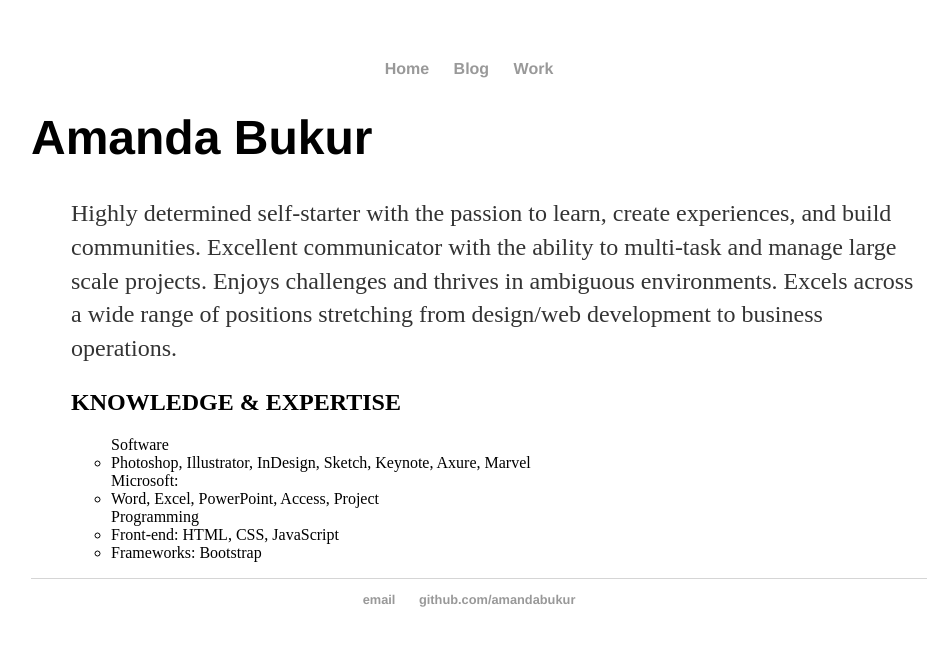
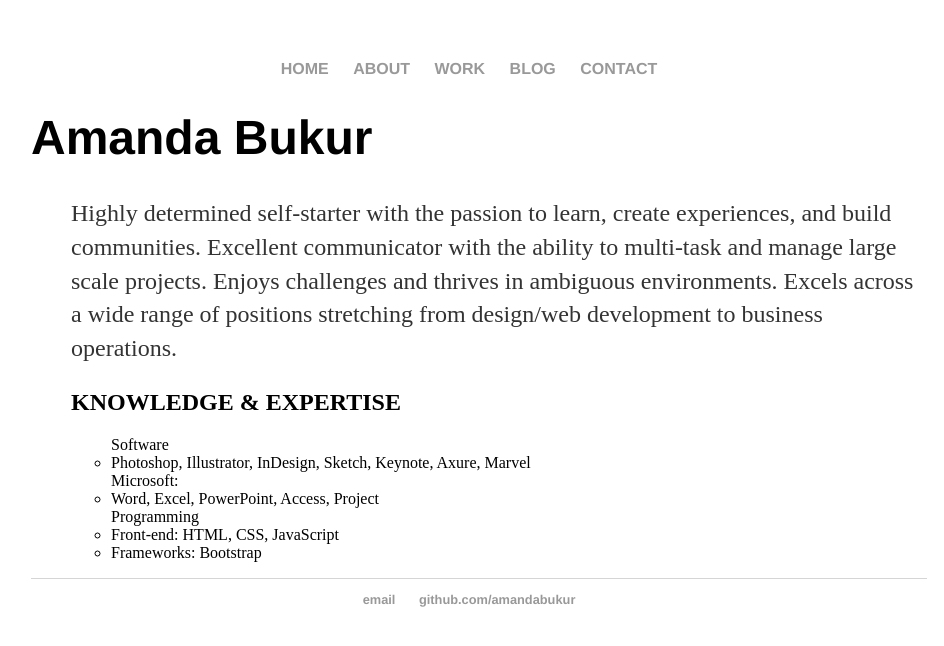
Before and after one commit to amandabukur/amandabukur.github.io, a Jekyll site: the page built from cv/index.html, in a window 1280 px wide. Shown: the top 646 px of the page, without its empty margins (161-1105 px from the left). Built offline with Jekyll 4.4.1, drawn with Linux system fonts in a browser that asks for light colours.

Commit message:
Update default.html
menu

```diff
--- a/_layouts/default.html
+++ b/_layouts/default.html
@@ -5,9 +5,11 @@
 		<body>
 			<nav class="top-menu">
 	    		<ul>
-	        		<li><a href="/">Home</a></li>
-		        	<li><a href="/blog">Blog</a></li>
-	        		<li><a href="/cv">Work</a></li>
+				<li><a href="/">HOME</a></li>
+				<li><a href="//about">ABOUT</a></li>
+				<li><a href="//work">WORK</a></li>
+		        	<li><a href="//blog">BLOG</a></li>
+	        		<li><a href="//contact">CONTACT</a></li>
 	        		<!-- <li><a href="/blog">Blog</a></li> -->
 	    		</ul>
 			</nav>
```
